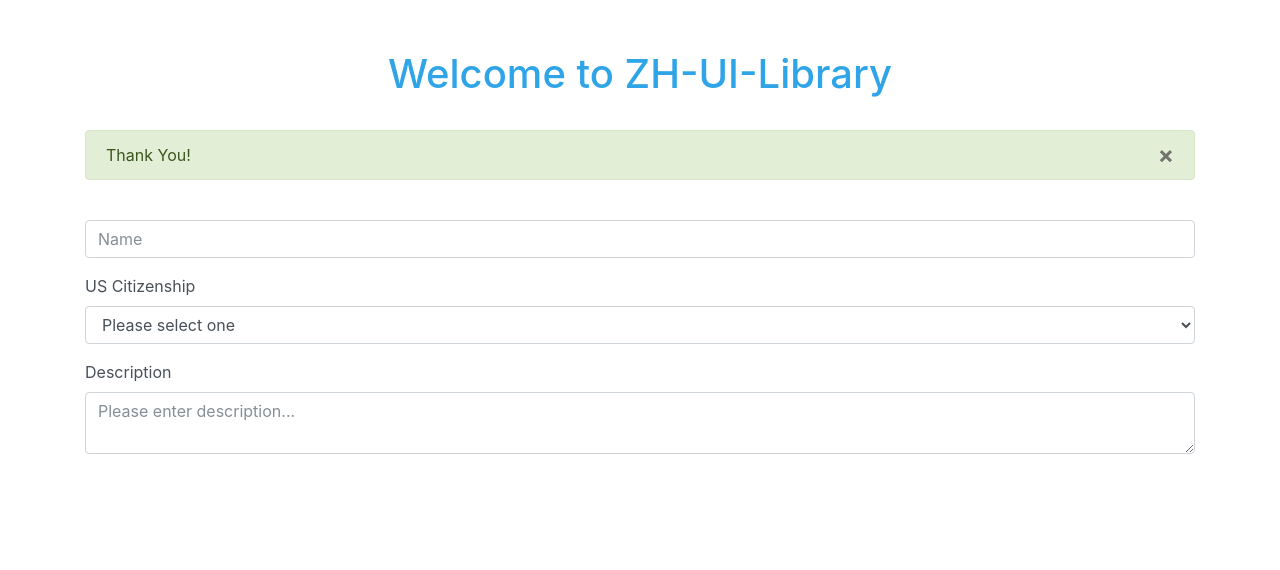
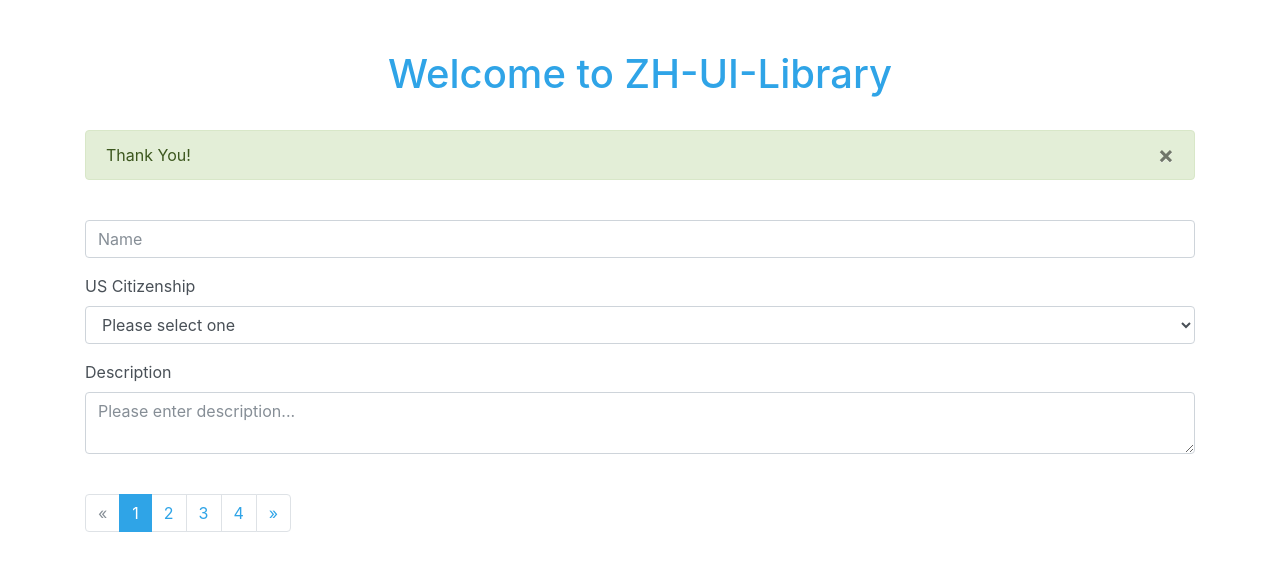
Before and after one commit to zabir88/dynamic-ui-components, a React (Create React App) app: page / in a window 1280 px wide. Shown: the top 570 px of the page. Built offline with nearby package versions, Linux system fonts and the light colour scheme.

Commit message:
adding pagination component

```diff
--- a/src/App.js
+++ b/src/App.js
@@ -1,6 +1,7 @@
 import React, { Component } from 'react';
 import Form from './lib/Form';
 import FlashMessage from './lib/FlashMessage';
+import Pagination from './lib/Pagination';
 
 class App extends Component {
   state = {
@@ -8,6 +9,27 @@ class App extends Component {
       message: 'Thank You!',
       messageType: 'success',
     },
+    links: [
+      { route: '#',
+        displayValue: '1',
+        active: true
+      },
+      {
+        route: '#',
+        displayValue: '2',
+        active: false
+      },
+      {
+        route: '#',
+        displayValue: '3',
+        active: false
+      },
+      {
+        route: '#',
+        displayValue: '4',
+        active: false
+      }
+    ],
     formInputs: {
       name: {
         elementType: 'input',
@@ -59,14 +81,20 @@ class App extends Component {
     this.setState({flashMessage: updatedFlashMessage});
   }
 
+  pageChangedHandler = (event) => {
+    console.log(event.target.text);
+  }
+
   render() {
     let display =  (
       <div className="container" style={{paddingTop: '50px'}}>
         <h1 className="text-center">Welcome to ZH-UI-Library</h1>
         <br/>
-        <FlashMessage message={this.state.flashMessage.message} messageType={this.state.flashMessage.messageType} dismiss={this.closeFlashHandler.bind(this)}/>
+        <FlashMessage message={this.state.flashMessage.message} messageType={this.state.flashMessage.messageType} dismiss={this.closeFlashHandler.bind(this)} />
         <br/>
-        <Form formInputs={this.state.formInputs} changed={this.inputChangeHandler.bind(this)}/>
+        <Form formInputs={this.state.formInputs} changed={this.inputChangeHandler.bind(this)} />
+        <br/>
+        <Pagination links={this.state.links} pageChange={this.pageChangedHandler} />
       </div>
     );
     return display
--- /dev/null
+++ b/src/lib/Pagination.js
@@ -0,0 +1,27 @@
+import React from 'react';
+
+const pagination = (props) => {
+	let paginatedElements = props.links.map((i, j) => {
+		return (
+			<li className={i.active ? "page-item active" : "page-item"} key={j}>
+			  <a className= "page-link" id={j+1} href={i.route} onClick={props.pageChange}>{i.displayValue}</a>
+			</li>
+		)
+	});
+
+	return  (
+		<div>
+		  <ul className="pagination">
+		    <li className={props.links[0].active ? "page-item disabled" : "page-item"}>
+			  	<a className= "page-link" id={0} href='#' onClick={props.pageChange}>&laquo;</a>
+				</li>
+		    {paginatedElements}
+		    <li className={props.links[props.links.length-1].active ? "page-item disabled" : "page-item"}>
+			  	<a className= "page-link" id={paginatedElements.length+1} href='#' onClick={props.pageChange}>&raquo;</a>
+				</li>
+		  </ul>
+		</div>
+	);
+}
+
+export default pagination;
```
Also changed, not shown: 1 other file (tests, documents, lock files or other folders).
